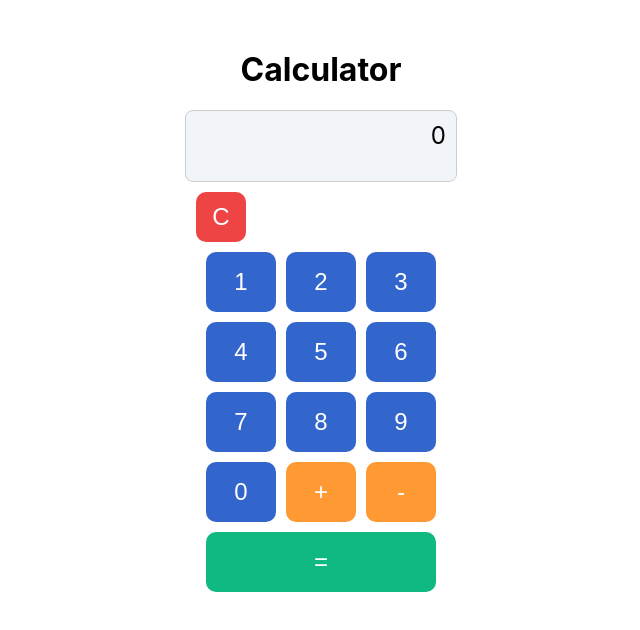
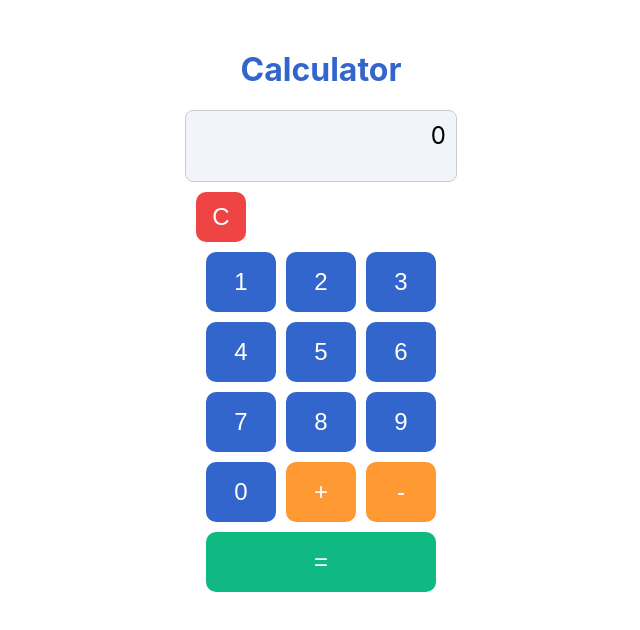
Before and after one commit to mohammed-alhanjouri/GSG-React-Next-2024, a React (Vite) app in the folder HW1-Calculator/: page / in a window 1280 px wide. Shown: the top 630 px of the page, without its empty margins (319-959 px from the left). Built offline with nearby package versions, Linux system fonts and the light colour scheme.

Commit message:
Update Title Color

```diff
--- a/HW1-Calculator/src/calc-app.tsx
+++ b/HW1-Calculator/src/calc-app.tsx
@@ -18,7 +18,7 @@ const CalcApp = () => {
 
   return (
     <div className="container">
-      <h1>Calculator</h1>
+      <h1 style={{ color: "#3366cc" }}>Calculator</h1>
 
       {/* Display Section */}
 
```
